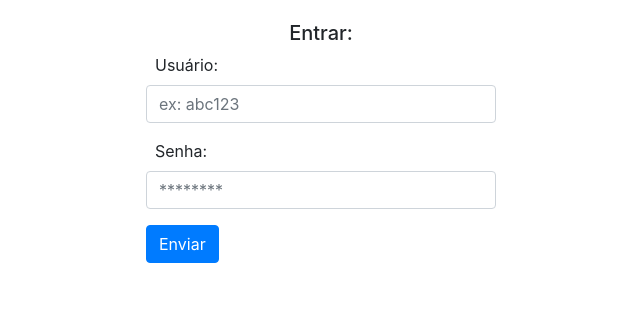
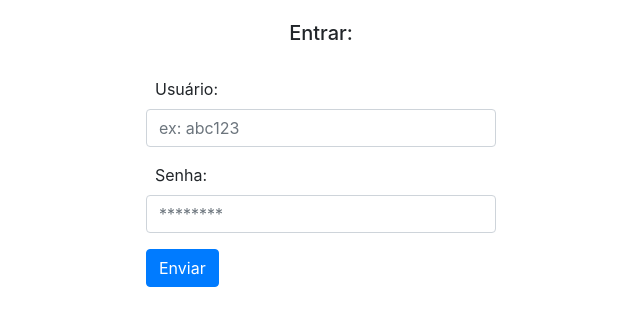
Before and after one commit to dimisworkhub/Cidades-Digitais-Front, a plain HTML site: page Login.html in a window 1280 px wide. Shown: the part 362-688 px from the top of the page, without its empty margins (319-959 px from the left). Drawn offline with nearby package versions, Linux system fonts and the light colour scheme.

Commit message:
Update Login.html

```diff
--- a/Login.html
+++ b/Login.html
@@ -27,7 +27,7 @@
 
 	<br><br>
 
-	<h5><center>Entrar:</center></h5>
+	<h5><center>Entrar:</center></h5><br>
       <div class="form-group">
         <label for="submitLogin">&nbsp&nbspUsuário:</label>
         <input type="text" class="form-control" id="submitLogin" placeholder="ex: abc123" value="" onchange="changer()">
```
